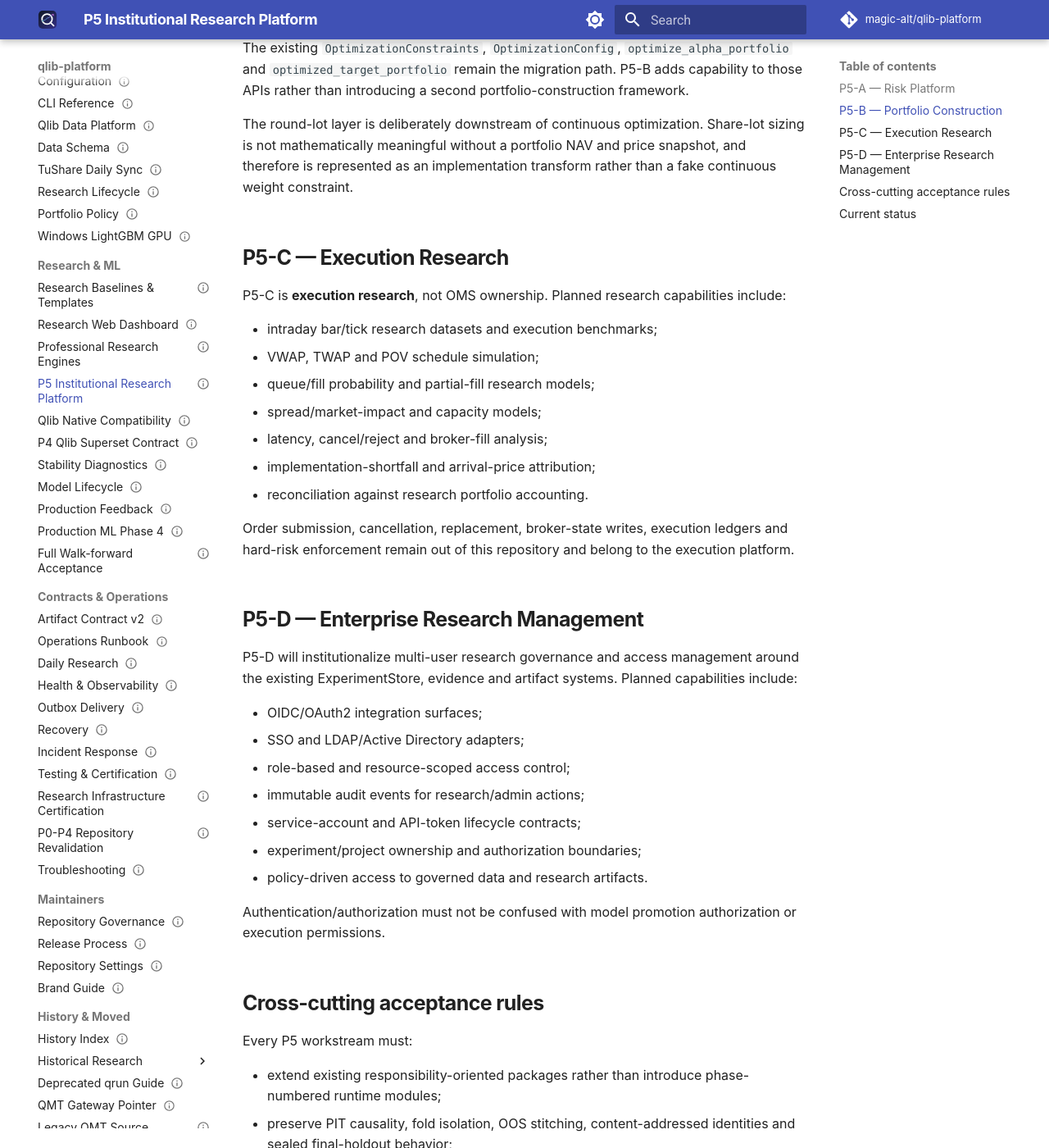
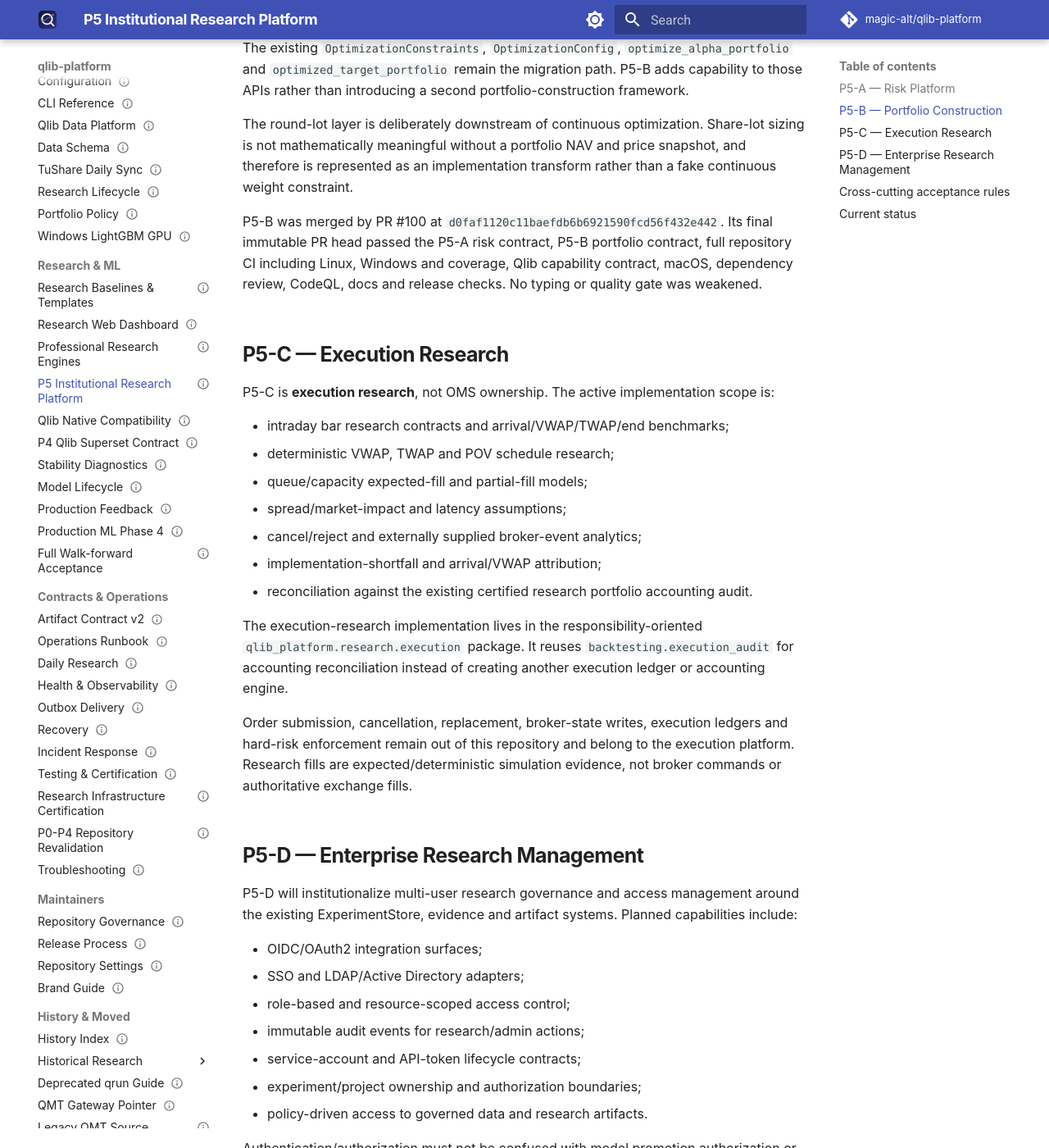
Before and after one commit to magic-alt/qlib-platform, an MkDocs documentation site: the page built from docs/p5_institutional_research_platform.md, in a window 1280 px wide and 1400 px high, scrolled down 1673 px. Shown: the whole window at 82% size. Built offline with MkDocs 1.6.1 and Material for MkDocs 9.7.7, drawn with Linux system fonts in a browser that asks for light colours; comment, search, counter and statistics services are not loaded; some of the changed text lies outside the part shown.

Commit message:
docs(p5): advance institutional roadmap to P5-C

```diff
--- a/docs/p5_institutional_research_platform.md
+++ b/docs/p5_institutional_research_platform.md
@@ -1,7 +1,7 @@
 ---
 status: ACTIVE
 owner: architecture
-applies_to_commit: 0b88ee912d5a5ef9135b5113a32d886e9da1e0a6
+applies_to_commit: d0faf1120c11baefdb6b6921590fcd56f432e442
 last_verified: 2026-09-06
 ---
 
@@ -44,8 +44,8 @@ holdout, publish research artifacts, or enforce live hard-risk limits.
 
 ## P5-B — Portfolio Construction
 
-P5-B extends the existing optimizer rather than creating a parallel optimizer stack. The active
-implementation scope is:
+P5-B extends the existing optimizer rather than creating a parallel optimizer stack. Implemented
+capability includes:
 
 - existing alpha/risk mean-variance objective preserved as the default profile;
 - benchmark-relative alpha/active-risk objective;
@@ -68,20 +68,30 @@ The round-lot layer is deliberately downstream of continuous optimization. Share
 mathematically meaningful without a portfolio NAV and price snapshot, and therefore is represented
 as an implementation transform rather than a fake continuous weight constraint.
 
+P5-B was merged by PR #100 at `d0faf1120c11baefdb6b6921590fcd56f432e442`. Its final immutable
+PR head passed the P5-A risk contract, P5-B portfolio contract, full repository CI including Linux,
+Windows and coverage, Qlib capability contract, macOS, dependency review, CodeQL, docs and release
+checks. No typing or quality gate was weakened.
+
 ## P5-C — Execution Research
 
-P5-C is **execution research**, not OMS ownership. Planned research capabilities include:
+P5-C is **execution research**, not OMS ownership. The active implementation scope is:
 
-- intraday bar/tick research datasets and execution benchmarks;
-- VWAP, TWAP and POV schedule simulation;
-- queue/fill probability and partial-fill research models;
-- spread/market-impact and capacity models;
-- latency, cancel/reject and broker-fill analysis;
-- implementation-shortfall and arrival-price attribution;
-- reconciliation against research portfolio accounting.
+- intraday bar research contracts and arrival/VWAP/TWAP/end benchmarks;
+- deterministic VWAP, TWAP and POV schedule research;
+- queue/capacity expected-fill and partial-fill models;
+- spread/market-impact and latency assumptions;
+- cancel/reject and externally supplied broker-event analytics;
+- implementation-shortfall and arrival/VWAP attribution;
+- reconciliation against the existing certified research portfolio accounting audit.
+
+The execution-research implementation lives in the responsibility-oriented
+`qlib_platform.research.execution` package. It reuses `backtesting.execution_audit` for accounting
+reconciliation instead of creating another execution ledger or accounting engine.
 
 Order submission, cancellation, replacement, broker-state writes, execution ledgers and hard-risk
-enforcement remain out of this repository and belong to the execution platform.
+enforcement remain out of this repository and belong to the execution platform. Research fills are
+expected/deterministic simulation evidence, not broker commands or authoritative exchange fills.
 
 ## P5-D — Enterprise Research Management
 
@@ -118,8 +128,8 @@ Every P5 workstream must:
 - P0–P4 repository baseline: **REVALIDATED** at
   `a74e568b0f1660da9bbbc6ed8ff6203c001f1e58`.
 - P5-A: **COMPLETE / MERGED** at `0b88ee912d5a5ef9135b5113a32d886e9da1e0a6`.
-- P5-B: **IN PROGRESS**.
-- P5-C: **NOT STARTED**.
+- P5-B: **COMPLETE / MERGED** at `d0faf1120c11baefdb6b6921590fcd56f432e442`.
+- P5-C: **IN PROGRESS**.
 - P5-D: **NOT STARTED**.
 - Active research program remains Phase 3-D diagnosis-only; P5 does not change research
   authorization state.
```
